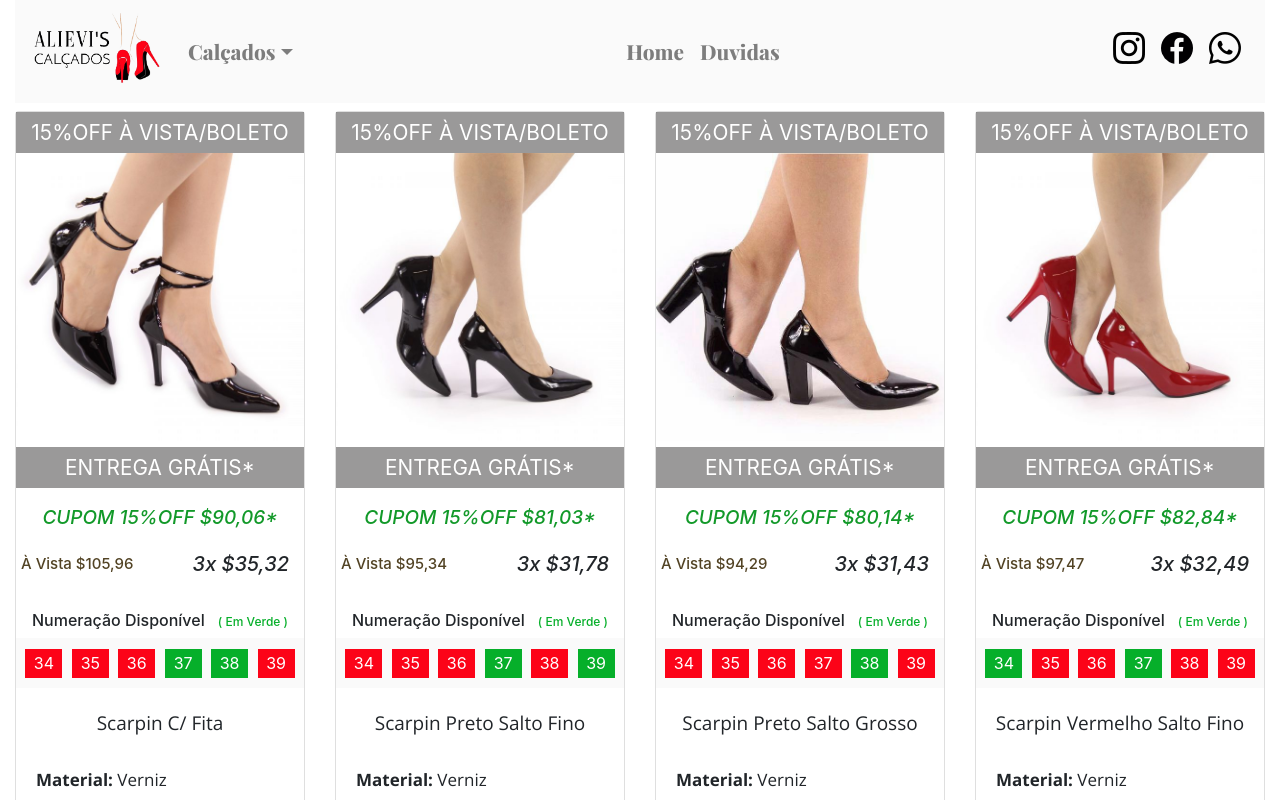
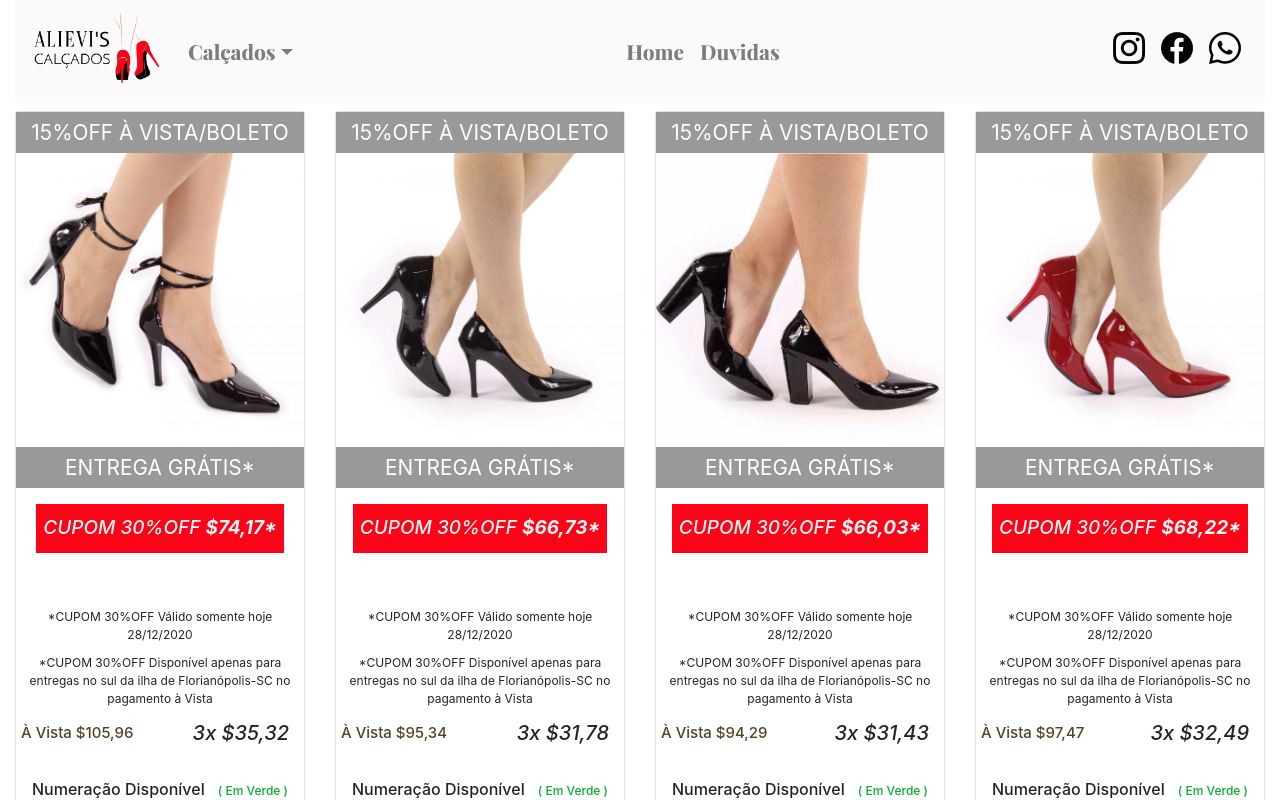
Before and after one commit to jaisonluizaliev/site-catalogo-alievis-calcados, a Next.js app: page /scarpin in a window 1280 px wide. Shown: the top 800 px of the page. Built offline with nearby package versions, Linux system fonts and the light colour scheme.

Commit message:
added promote

```diff
--- a/components/CardWithWab/Cupom/index.js
+++ b/components/CardWithWab/Cupom/index.js
@@ -1,11 +1,18 @@
 
 const CupomThirty = ({off1}) => {
+  var today = new Date();
+  var dd = String(today.getDate()).padStart(2, '0');
+  var mm = String(today.getMonth() + 1).padStart(2, '0'); //January is 0!
+  var yyyy = today.getFullYear();
+
+  today = dd + '/' + mm + '/' + yyyy;
+
   return (
     <>
       <div className="display-flex mt-3">
         <p className="span-card-value-off-1">CUPOM 30%OFF <strong>${off1}*</strong> </p>
       </div>
-      <p className="info-off30">*CUPOM 30%OFF Válido somente hoje 17/01/2021</p>
+      <p className="info-off30">*CUPOM 30%OFF Válido somente hoje {today}</p>
       <p className="info-off30">*CUPOM 30%OFF Disponível apenas para entregas no sul da ilha de Florianópolis-SC no pagamento à Vista</p>
       </>
   )
--- a/components/CardWithWab/index.js
+++ b/components/CardWithWab/index.js
@@ -20,13 +20,13 @@ const CardWithWab = (props) => {
             height={500}
           />
           <p className="offer-img">ENTREGA GRÁTIS*</p>
-          <div className="display-flex mt-3">
+          {/* <div className="display-flex mt-3">
             <p className="span-card-value-off">CUPOM 15%OFF ${props.off}*</p>
 
-          </div>
-          {/* <CupomThirty
+          </div> */}
+          <CupomThirty
             off1={props.off1}
-          /> */}
+          />
           <div className="price">
             <p className="span-card-plotes">À Vista ${props.atSight}</p>
             <p className="span-card-value">3x ${props.price}</p>
```
